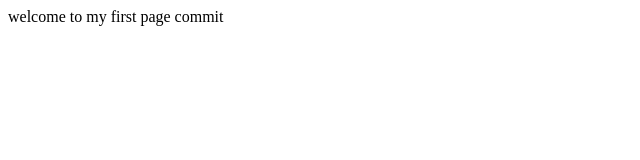
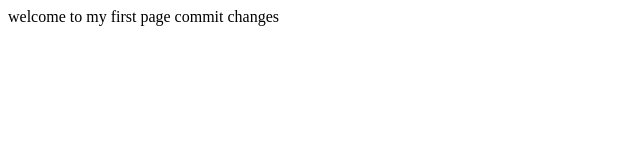
Before and after one commit to nagasai22/demo, a plain HTML site: page index.html in a window 1280 px wide. Shown: the full height of the page, 0-640 px from the left. Drawn offline with Linux system fonts and the light colour scheme.

Commit message:
testing new changes

```diff
--- a/index.html
+++ b/index.html
@@ -3,6 +3,6 @@
 <title>This is my first page</title>
 </head>
 <body>
-welcome to my first page commit
+welcome to my first page commit changes
 </body>
 </html>
```
Also changed, not shown: home.html (added).
